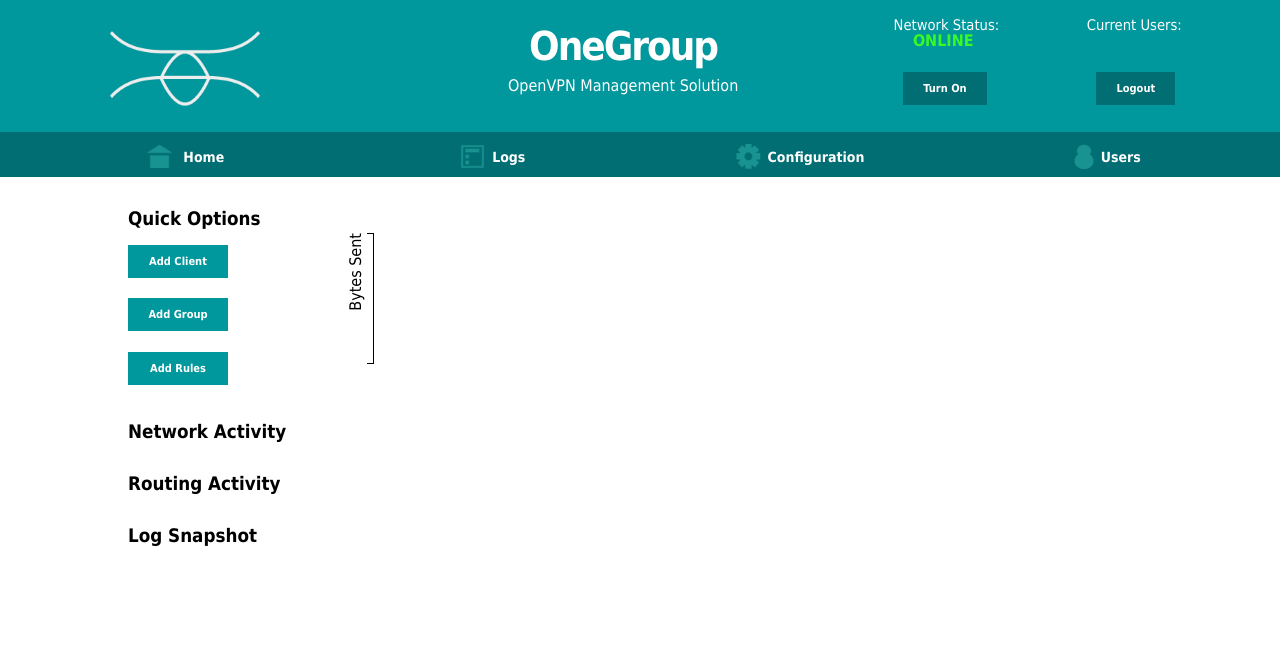
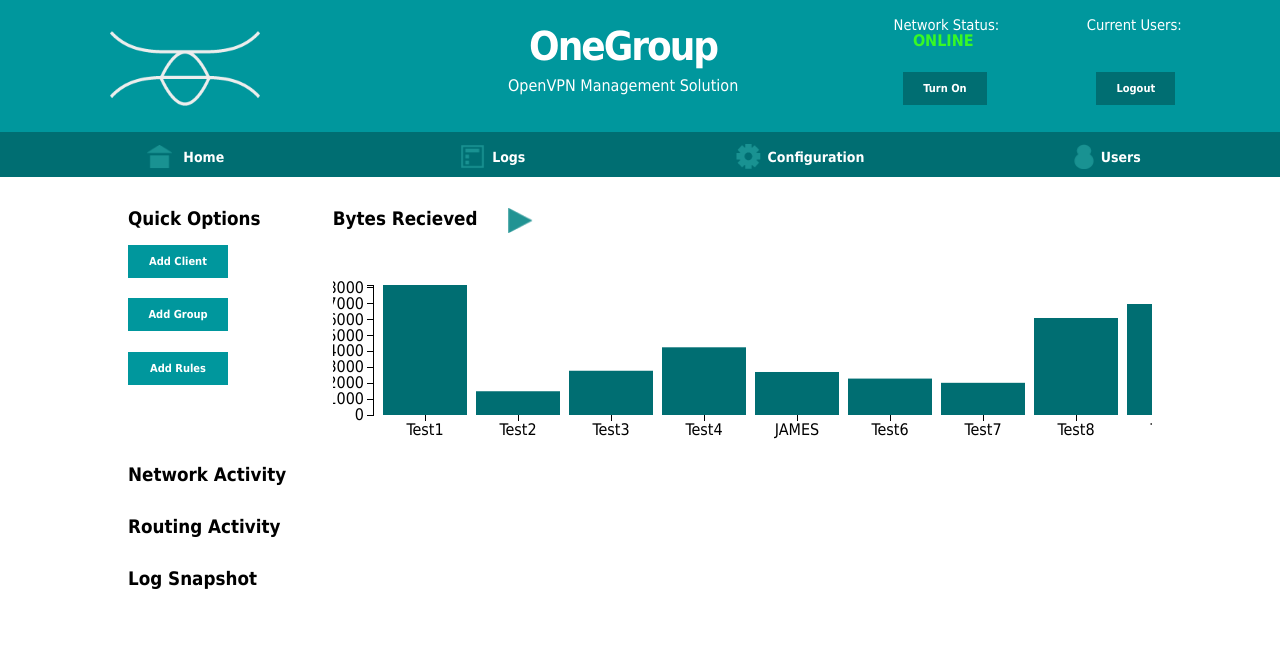
Before and after one commit to OliverJ20/OneGroup, a Flask app: page /index/ in a window 1280 px wide. Shown: the top 664 px of the page. Run offline with Flask 2, Linux system fonts and the light colour scheme; the visitor is signed in with stand-in values (Sample User, id 1); data that the repository does not hold is empty; parts of the project's set-up code (start-up, migrations or seed data) failed here and were passed over.

Commit message:
Added Graph Information Type

```diff
--- a/onegroup/static/status.js
+++ b/onegroup/static/status.js
@@ -6,8 +6,9 @@ var logVar = setInterval(addIndexInfo, 1000);
 var statVar = setInterval(statusInfo, 1000);
 var graphVar = setInterval(createGraph, 1000);
 var globalNode = "self";
+var byteType = "received"
 
-var graphdata = [
+var graphdataRec = [
   {User: "Test1", ByteS: 8167},
   {User: "Test2", ByteS: 1492},
   {User: "Test3", ByteS: 2780},
@@ -18,6 +19,19 @@ var graphdata = [
   {User: "Test8", ByteS: 6094},
   {User: "Test9", ByteS: 6973},
   {User: "Test10", ByteS: 00153}
+];
+
+var graphdataSen = [
+  {User: "Mr1", ByteS: 6767},
+  {User: "Miss2", ByteS: 4192},
+  {User: "f", ByteS: 7280},
+  {User: "g", ByteS: 2453},
+  {User: "h", ByteS: 7202},
+  {User: "j", ByteS: 4388},
+  {User: "k", ByteS: 0222},
+  {User: "l", ByteS: 2394},
+  {User: "t", ByteS: 5173},
+  {User: "q", ByteS: 1153}
 ];
 
 $(document).ready(function () {
@@ -77,7 +91,8 @@ function statusInfo()
 
 function createStatusTable(data)
 {
-    graphdata = [];
+    //graphdataRec = [];
+    //graphdataSen = [];
     var LogInfo = data;
     var logStringArrays = new Array;
     var invalid1 = new RegExp("Open VPN CLIENT LIST");
@@ -142,7 +157,8 @@ function createStatusTable(data)
                             row = $(table[0].insertRow(-1));
                             console.log(logStringArrays[counter][0]);
                             console.log(logStringArrays[counter][2]);
-                            graphdata.push({"User" : logStringArrays[counter][0],"ByteS" : parseInt(logStringArrays[counter][2])});
+                            graphdataRec.push({"User" : logStringArrays[counter][0],"ByteS" : parseInt(logStringArrays[counter][2])});
+                            graphdataSen.push({"User" : logStringArrays[counter][0],"ByteS" : parseInt(logStringArrays[counter][3])});
                             for (var j = 0; j < tableLength; j++) {
                               var info = $("<td />");
                               info.html(logStringArrays[counter][j]);
@@ -380,23 +396,42 @@ function nodeChange(){
 
 }
 
+function changeDataType(){
+  console.log("Working")
+  if(byteType == "received"){
+    byteType = "sent";
+    document.getElementById('currentActivity').innerHTML = "Bytes Sent";
+    return;
+  }
+  else{
+    byteType = "received";
+    document.getElementById('currentActivity').innerHTML = "Bytes Received";
+    return;
+  }
+}
+
 function getDataInformation(){
-return graphdata;
+  if(byteType == "received"){
+    return graphdataRec;
+  }
+  else{
+    return graphdataSen;
+  }
 }
 
 function createGraph(){
   d3.select("#indexSplitRight").selectAll("svg").remove();
   var margin = { top: 40, right: 20, bottom: 30, left: 40 },
-    width = 800 - margin.left - margin.right,
+    width = 1000 - margin.left - margin.right,
     height = 200 - margin.top - margin.bottom;
 
-  var formatPercent = d3.format(".0");
+  var newFormat = d3.format(".0");
 
   var x = d3.scale.ordinal()
     .rangeRoundBands([0, width], 0.1);
 
   var y = d3.scale.linear()
-    .range([height, 0]);
+    .range([height, 0], 0.1);
 
   var xAxis = d3.svg.axis()
     .scale(x)
@@ -405,10 +440,10 @@ function createGraph(){
   var yAxis = d3.svg.axis()
     .scale(y)
     .orient("left")
-    .tickFormat(formatPercent);
+    .tickFormat(newFormat);
 
   var svg = d3.select("#indexSplitRight").append("svg")
-    .attr("width", width + margin.left + margin.right)
+    .attr("width", width + margin.left + margin.right + 800)
     .attr("height", height + margin.top + margin.bottom)
     .append("g")
     .attr("transform", "translate(" + margin.left + "," + margin.top + ")");
@@ -428,9 +463,6 @@ function createGraph(){
     .call(yAxis)
     .append("text")
     .attr("transform", "rotate(-90)")
-    .attr("y", -12)
-    .style("text-anchor", "end")
-    .text("Bytes Sent");
 
   svg.selectAll(".bar")
     .data(data)
--- a/onegroup/static/style.css
+++ b/onegroup/static/style.css
@@ -424,6 +404,38 @@ body center .loginDiv {
     width: 75%;
 }
 
+#indexSplitRight img{
+    padding-top:2%;
+    margin-left: 4%;
+    float: left;
+}
+
+
+#indexSplitRight h2{
+    float:left;
+}
+
+input    {
+    margin-bottom: 2%;
+}
+
+input[type="submit"]{
+    margin-top: 1%;
+    color: #ffffff;
+    background-color: #00979d;
+    font-weight: bolder;
+    border: none;
+    padding: 10px 20px;
+    font-size: 11px;
+    min-width: 76px;
+    margin-bottom: 2px;
+}
+
+input[type="submit"]:hover    {
+    color:#000000;
+    background-color: #ffffff;
+}
+
 .axis path,
 .axis line {
   fill: none;
--- a/onegroup/templates/index.html
+++ b/onegroup/templates/index.html
@@ -24,6 +24,9 @@
 
                 </div>
                 <div id = "indexSplitRight">
+                        <h2 id= "currentActivity">Bytes Recieved</h2>
+                        <img src="{{ url_for('static', filename = 'next.png') }}"
+                        width="25" height="25" onclick="changeDataType()"/>
                 </div>
             </div>
 
--- a/onegroup/templates/logs.html
+++ b/onegroup/templates/logs.html
@@ -12,6 +12,7 @@
                         Activity: <input type="date" id="dateEnd" name="endDate" onkeyup="tableFilter()">
                     </form>
                 </div>
+            <div>
                 <div id="exportSettings">
                     <form action="/log_download/" name="settings" id="fileSettings" method="POST">
                         {% if nodes %}
```
Also changed, not shown: other parts of onegroup/static/style.css (+5 -51 lines), onegroup/static/next.png (added).
